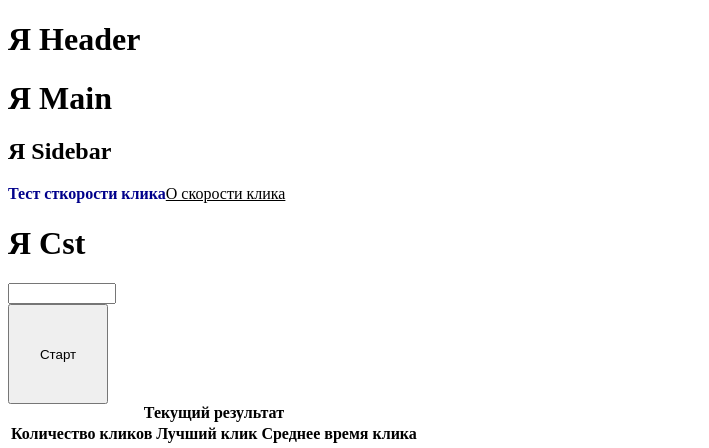
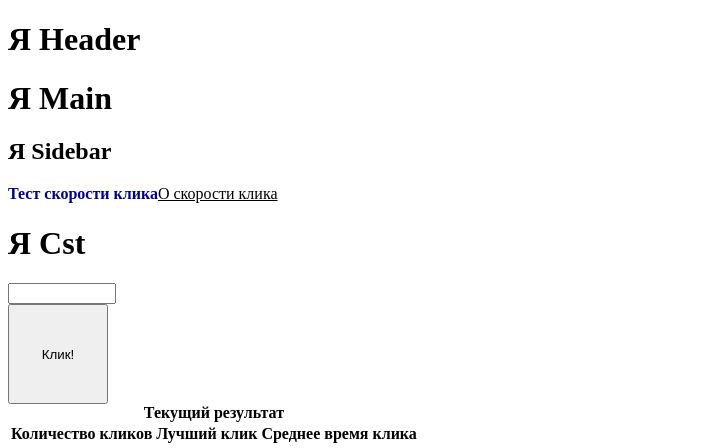
Before and after one commit to ZerruKun/pet-1-click-speed-test, a React (Create React App) app: page / in a window 1280 px wide. Both pictures are taken after a click on the button "Старт". Shown: the top 448 px of the page, without its empty margins (0-709 px from the left). Built offline with nearby package versions, Linux system fonts and the light colour scheme.

Commit message:
Изменение состояния таймера, отприсовка кнопок.

```diff
--- a/src/components/cstClickButton/CstClickButton.jsx
+++ b/src/components/cstClickButton/CstClickButton.jsx
@@ -1,10 +1,11 @@
 import React from 'react'
+import time from '../../store/time' //Временно для теста.
 
 const CstClickButton = () => {
   return (
-    <button style={{width: "100px", height: "100px"}}>
+    <button style={{width: "100px", height: "100px"}} onClick={() => time.setIsTimerRun(false)}>
         {console.log("отрендерился CstClickButton")}
-        Старт
+        Клик!
     </button>
   )
 }
--- a/src/components/cstCurrentResult/CstCurrentResult.jsx
+++ b/src/components/cstCurrentResult/CstCurrentResult.jsx
@@ -3,6 +3,7 @@ import React from 'react'
 const cstCurrentResult = () => {
   return (
     <table>
+      {console.log("отрендерился cstCurrentResult")}
       <caption><b>Текущий результат</b></caption>
       <thead>
         <tr>
--- a/src/components/cstInput/CstInput.jsx
+++ b/src/components/cstInput/CstInput.jsx
@@ -6,7 +6,6 @@ const CstInput = observer(() => {
   return (
     <div>
         {console.log("отрендерился CstInput")}
-
         <input style={ {width: "100px"} }value={time.startTime} onChange={(e) => {
             time.setStartTime(e.target.value);
             console.log("Меняется время")
--- a/src/components/cstLastTenResults/CstLastTenResults.jsx
+++ b/src/components/cstLastTenResults/CstLastTenResults.jsx
@@ -3,6 +3,7 @@ import React from 'react'
 const CstLastTenResults = () => {
   return (
     <table>
+      {console.log("отрендерился CstLastTenResults")}
       <caption><b>Последние 10 результатов</b></caption>
       <thead>
         <tr>
--- /dev/null
+++ b/src/components/cstStartButton/СstStartButton.jsx
@@ -0,0 +1,13 @@
+import React from 'react'
+import time from '../../store/time'
+
+const СstStartButton = () => {
+  return (
+    <button style={{width: "100px", height: "100px"}} onClick={() => time.setIsTimerRun(true)}>
+        {console.log("отрендерился СstStartButton")}
+        Старт
+    </button>
+  )
+}
+
+export default СstStartButton
--- a/src/components/sidebar/Sidebar.jsx
+++ b/src/components/sidebar/Sidebar.jsx
@@ -16,7 +16,7 @@ const Sidebar = () => {
       {console.log("отрендерился Sidebar")}
       <h1>Я Sidebar</h1>
       <NavLink style={linkStyle} to="/">
-        Тест сткорости клика
+        Тест скорости клика
       </NavLink>
       <NavLink style={linkStyle} to="/about">
         О скорости клика
--- a/src/pages/cst/Cst.jsx
+++ b/src/pages/cst/Cst.jsx
@@ -1,21 +1,24 @@
 import React from "react";
+import { observer } from 'mobx-react-lite'
+import time from '../../store/time'
 import CstClickButton from "../../components/cstClickButton/CstClickButton";
+import CstStartButton from "../../components/cstStartButton/СstStartButton";
 import CstInput from "../../components/cstInput/CstInput"
 import CstCurrentResult from "../../components/cstCurrentResult/CstCurrentResult"
 import CstLastTenResults from "../../components/cstLastTenResults/CstLastTenResults";
 
-const Cst = () => {
+const Cst = observer(() => {
 
   return (
     <div>
       {console.log("отрендерился Cst")}
       <h1>Я Cst</h1>
       <CstInput />
-      <CstClickButton />
+      {time.isTimerRun ? (<CstClickButton />) : (<CstStartButton />)}
       <CstCurrentResult />
       <CstLastTenResults />
     </div>
   )
-}
+})
 
-export default React.memo(Cst);
+export default Cst;
--- a/src/store/time.js
+++ b/src/store/time.js
@@ -25,7 +25,7 @@ class Time {
         }
     };
 
-    setStartTime(value) {
+    setStartTime = (value) => {
         if(value > 120) {
             value = 120;
         } else if (value === "0") {
@@ -37,6 +37,11 @@ class Time {
         }
         this.startTime = value;
     }
+
+        setIsTimerRun = (value) => {
+            this.isTimerRun = value;
+            console.log("isTimerRun" + this.isTimerRun);
+        }
 }
 
 export default new Time();
```
